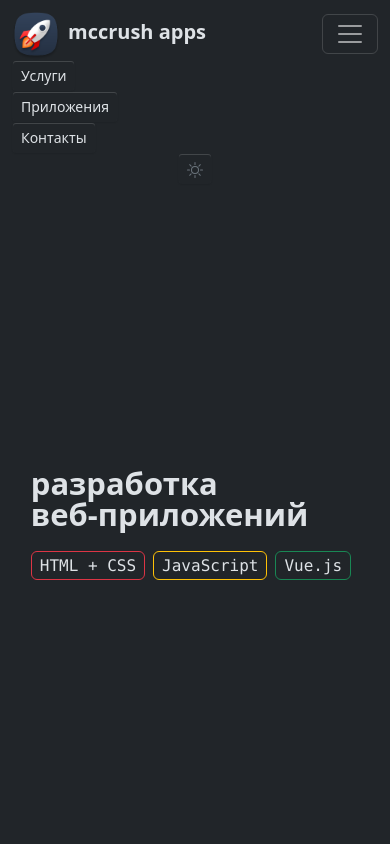
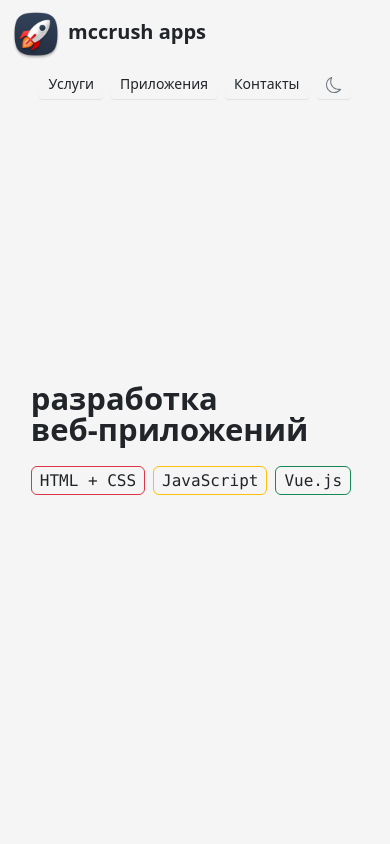
Before and after one commit to mccrush/mccrush.github.io, a Vue app: page / in a window 390 px wide. Both pictures are taken after a click on the button "Переключить на светлую тему". Shown: the top 844 px of the page. Built offline with nearby package versions, Linux system fonts and the light colour scheme.

Commit message:
Settings work navbar

```diff
--- a/src/modules/main/BlockMain.vue
+++ b/src/modules/main/BlockMain.vue
@@ -6,7 +6,7 @@
 </template>
 
 <script>
-import TheNavbar from './components/ui/TheNavbar.vue'
+import TheNavbar from './components/ui/TheNavbar2.vue'
 import ThePresent from './components/ui/ThePresent.vue'
 
 export default {
--- a/src/modules/main/components/ui/TheNavbar.vue
+++ b/src/modules/main/components/ui/TheNavbar.vue
@@ -1,7 +1,7 @@
 <template>
-  <nav class="navbar navbar-expand-sm p-0">
-    <div class="container-960 container-lg align-items-center pt-2">
-      <div class="logo d-flex align-items-center">
+  <nav class="navbar p-0">
+    <div class="container-960 container-lg d-flex align-items-center pt-2">
+      <div class="logo d-flex align-items-center border">
         <img
           src="/logo_.png"
           alt="Logo mccrush apps"
@@ -11,7 +11,7 @@
         />
         <h5 class="fw-bold pt-1">mccrush apps</h5>
       </div>
-      <button
+      <!-- <button
         class="navbar-toggler"
         type="button"
         data-bs-toggle="collapse"
@@ -21,9 +21,9 @@
         aria-label="Toggle navigation"
       >
         <span class="navbar-toggler-icon"></span>
-      </button>
+      </button> -->
       <div
-        class="collapse navbar-collapse justify-content-end"
+        class="d-flex justify-content-end border"
         id="navbarSupportedContent"
       >
         <ul class="navbar-nav">
--- /dev/null
+++ b/src/modules/main/components/ui/TheNavbar2.vue
@@ -0,0 +1,79 @@
+<template>
+  <nav class="navbar p-0">
+    <div class="container-960 container-lg pt-2">
+      <div class="row">
+        <div class="col-12 col-sm-6">
+          <div class="logo d-flex align-items-center">
+            <img
+              src="/logo_.png"
+              alt="Logo mccrush apps"
+              width="48"
+              height="48"
+              class="m-0 mt-1 me-2"
+            />
+            <h5 class="fw-bold pt-1">mccrush apps</h5>
+          </div>
+        </div>
+        <div
+          class="col-12 col-sm-6 d-flex justify-content-center justify-content-sm-end align-items-center mt-2 mt-sm-0"
+        >
+          <div class="d-flex justify-content-end align-items-center">
+            <div v-for="item in menuItems" :key="item.href" class="me-2">
+              <a
+                class="list-inline-item btn btn-sm ps-2 pe-2 pb-1"
+                :href="item.href"
+              >
+                {{ item.title }}
+              </a>
+            </div>
+            <div class="list-inline-item">
+              <BtnSun
+                v-if="theme === 'dark'"
+                title="Переключить на светлую тему"
+                @click="changeTheme"
+              />
+              <BtnMoon
+                v-else
+                title="Переключить на темную тему"
+                @click="changeTheme"
+              />
+            </div>
+          </div>
+        </div>
+      </div>
+    </div>
+  </nav>
+</template>
+
+<script>
+import { menuItems } from './../../../../data/menuItems'
+
+import BtnSun from './../buttons/BtnSun.vue'
+import BtnMoon from './../buttons/BtnMoon.vue'
+
+export default {
+  components: {
+    BtnSun,
+    BtnMoon
+  },
+  data() {
+    return {
+      menuItems,
+      theme: localStorage.getItem('mc-theme') || 'dark'
+    }
+  },
+  mounted() {
+    this.setTheme()
+  },
+  methods: {
+    changeTheme() {
+      this.theme = this.theme === 'dark' ? 'light' : 'dark'
+      localStorage.setItem('mc-theme', this.theme)
+      this.setTheme()
+    },
+    setTheme() {
+      document.documentElement.setAttribute('data-bs-theme', this.theme)
+    }
+  }
+}
+</script>
--- a/src/scss/styles.scss
+++ b/src/scss/styles.scss
@@ -27,14 +27,14 @@ $enable-shadows: true;
 @import "bootstrap/scss/grid";
 @import "bootstrap/scss/helpers";
 
-@import "bootstrap/scss/tables";
+// @import "bootstrap/scss/tables";
 // @import "bootstrap/scss/forms";
 @import "bootstrap/scss/buttons";
 @import "bootstrap/scss/transitions";
 //@import "bootstrap/scss/dropdown";
 // @import "bootstrap/scss/button-group";
 //@import "bootstrap/scss/nav";
-@import "bootstrap/scss/navbar";
+//@import "bootstrap/scss/navbar";
 //@import "bootstrap/scss/card";
 //@import "bootstrap/scss/accordion";
 // @import "bootstrap/scss/badge";
```
Also changed, not shown: src/components/interface/_Navbar.vue (renamed from src/components/interface/Navbar.vue).
